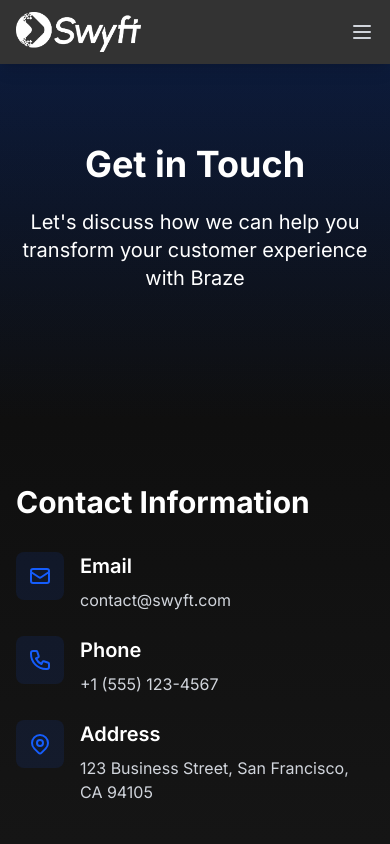
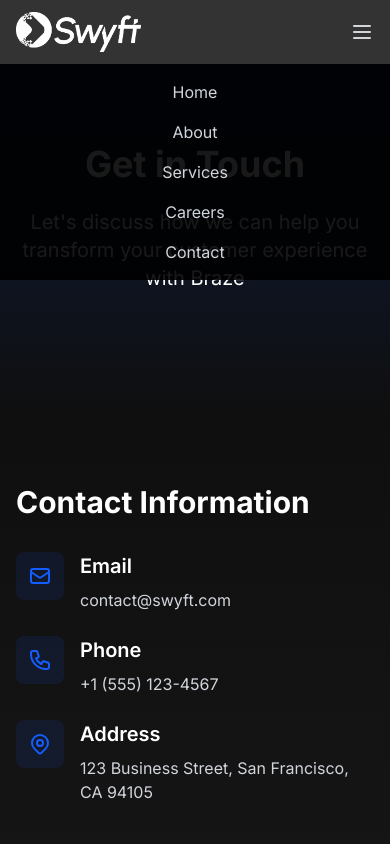
Before and after one commit to Kby16/swyft, a Next.js app: page /contact in a window 390 px wide. Both pictures are taken after a click on the button 362 px from the left and 32 px from the top of the page. Shown: the top 844 px of the page. Built offline with nearby package versions, Linux system fonts and the light colour scheme.

Commit message:
Mobile view Header Fix

```diff
--- a/src/components/layout/Header.tsx
+++ b/src/components/layout/Header.tsx
@@ -1,9 +1,12 @@
 'use client';
 
+import { useState } from 'react';
 import Link from 'next/link';
 import Image from 'next/image';
 
 export default function Header() {
+  const [isOpen, setIsOpen] = useState(false);
+
   return (
     <header className="fixed top-0 left-0 right-0 z-50 bg-black/80 backdrop-blur-md shadow-lg">
       <div className="container mx-auto px-4">
@@ -19,7 +22,7 @@
             />
           </Link>
 
-          {/* Navigation */}
+          {/* Desktop Navigation */}
           <nav className="hidden md:flex items-center space-x-8">
             <Link href="/" className="text-gray-300 hover:text-blue-400 transition-colors">
               Home
@@ -39,13 +42,39 @@
           </nav>
 
           {/* Mobile Menu Button */}
-          <button className="md:hidden text-gray-300 hover:text-blue-400 transition-colors">
+          <button
+            className="md:hidden text-gray-300 hover:text-blue-400 transition-colors"
+            onClick={() => setIsOpen(!isOpen)}
+          >
             <svg className="w-6 h-6" fill="none" stroke="currentColor" viewBox="0 0 24 24">
               <path strokeLinecap="round" strokeLinejoin="round" strokeWidth={2} d="M4 6h16M4 12h16M4 18h16" />
             </svg>
           </button>
         </div>
       </div>
+
+      {/* Mobile Menu */}
+      {isOpen && (
+        <div className="md:hidden bg-black/90 backdrop-blur-md absolute top-16 left-0 w-full py-4">
+          <nav className="flex flex-col items-center space-y-4">
+            <Link href="/" className="text-gray-300 hover:text-blue-400 transition-colors" onClick={() => setIsOpen(false)}>
+              Home
+            </Link>
+            <Link href="/about" className="text-gray-300 hover:text-blue-400 transition-colors" onClick={() => setIsOpen(false)}>
+              About
+            </Link>
+            <Link href="/services" className="text-gray-300 hover:text-blue-400 transition-colors" onClick={() => setIsOpen(false)}>
+              Services
+            </Link>
+            <Link href="/careers" className="text-gray-300 hover:text-blue-400 transition-colors" onClick={() => setIsOpen(false)}>
+              Careers
+            </Link>
+            <Link href="/contact" className="text-gray-300 hover:text-blue-400 transition-colors" onClick={() => setIsOpen(false)}>
+              Contact
+            </Link>
+          </nav>
+        </div>
+      )}
     </header>
   );
 }
```
